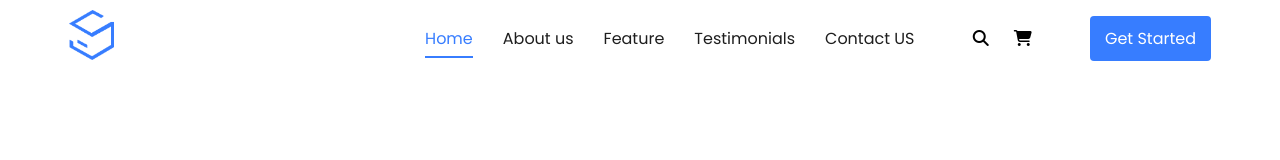
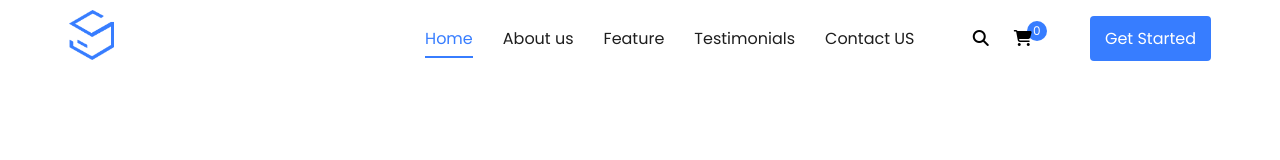
Before and after one commit to fracs31/proj-html-vuejs, a Vue app: page / in a window 1280 px wide. Shown: the top 160 px of the page. Built offline with nearby package versions, Linux system fonts and the light colour scheme.

Commit message:
ADD dot with the number for the cart

```diff
--- a/src/components/Header.vue
+++ b/src/components/Header.vue
@@ -122,4 +122,25 @@
         padding: 10px 15px;
         cursor: pointer;
     }
+    /* Carrello */
+    .cart {
+        position: relative;
+    }
+    /* Pallino */
+    .cart::after {
+        content: "0";
+        font-size: 12px;
+        color: white;
+        display: block;
+        text-align: center;
+        line-height: 20px;
+        width: 20px;
+        aspect-ratio: 1;
+        border-radius: 999px;
+        background-color: var(--blue);
+        position: absolute;
+        top: -5px;
+        right: -15px;
+        z-index: -1;
+    }
 </style>
```
